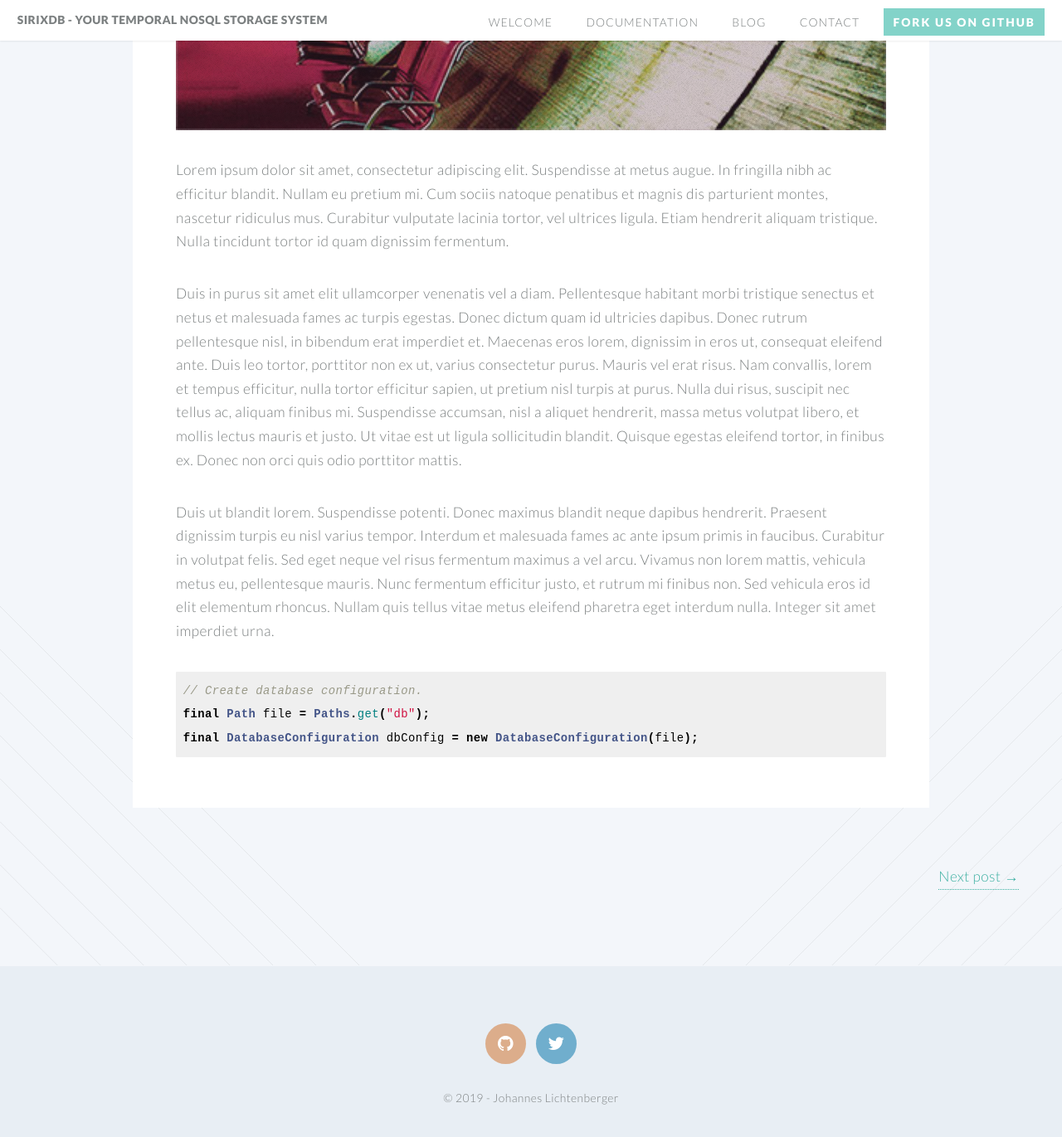
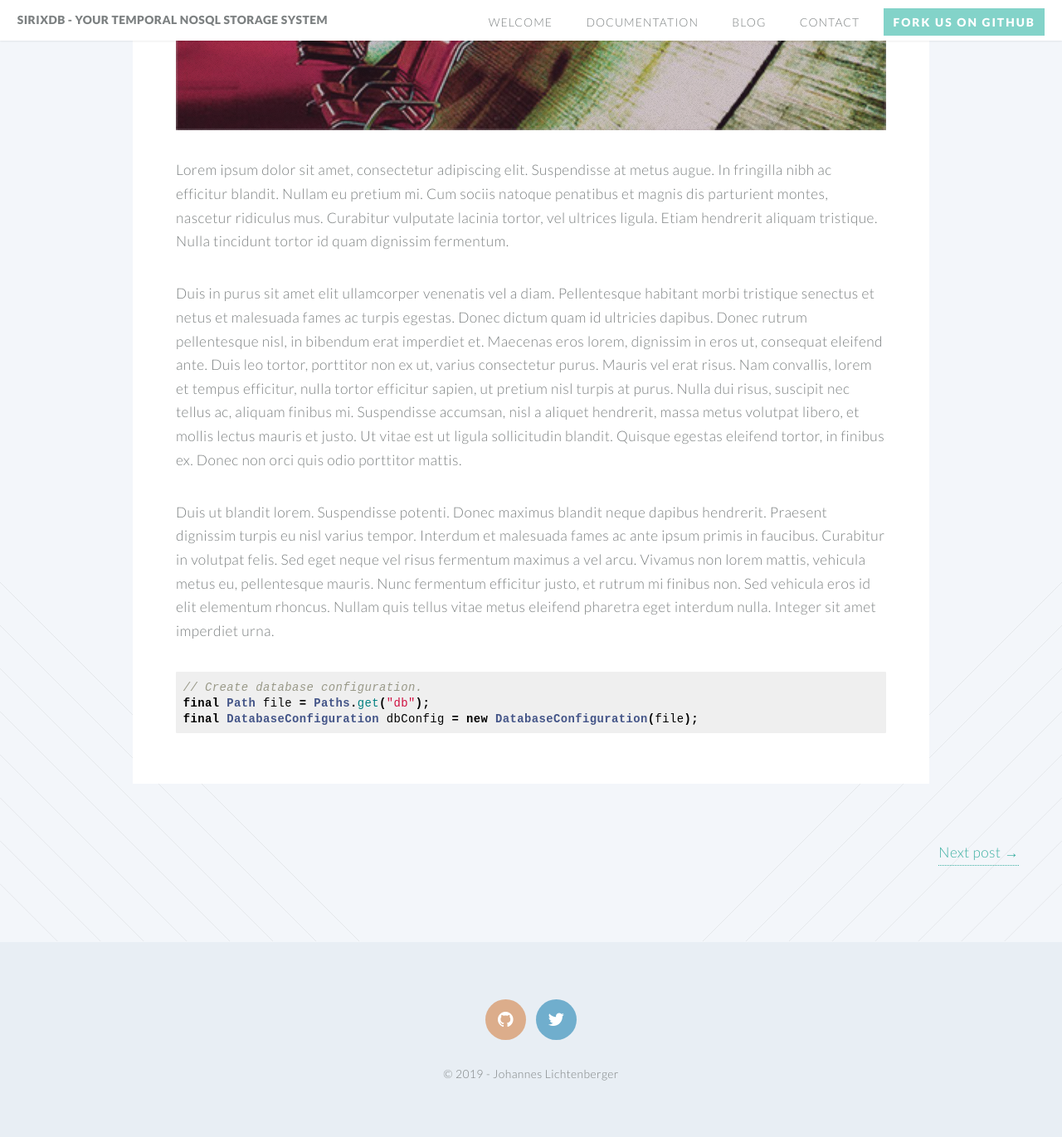
Before and after one commit to sirixdb/sirixdb.github.io, a Jekyll site: the page built from _posts/2014-08-07-first-post.markdown, in a window 1280 px wide and 1400 px high, scrolled down 653 px. Shown: the top 1371 px of the window at 83% size. Built offline with Jekyll 4.4.1, drawn with Linux system fonts in a browser that asks for light colours.

Commit message:
Update style.css

```diff
--- a/css/style.css
+++ b/css/style.css
@@ -1127,8 +1127,8 @@ pre.highlight {
   font-family: monospace;
 }
 
-pre.highlight > code {
- line-height:initial;
+div.highlight {
+ line-height: initial;
 }
 
 code {
```
